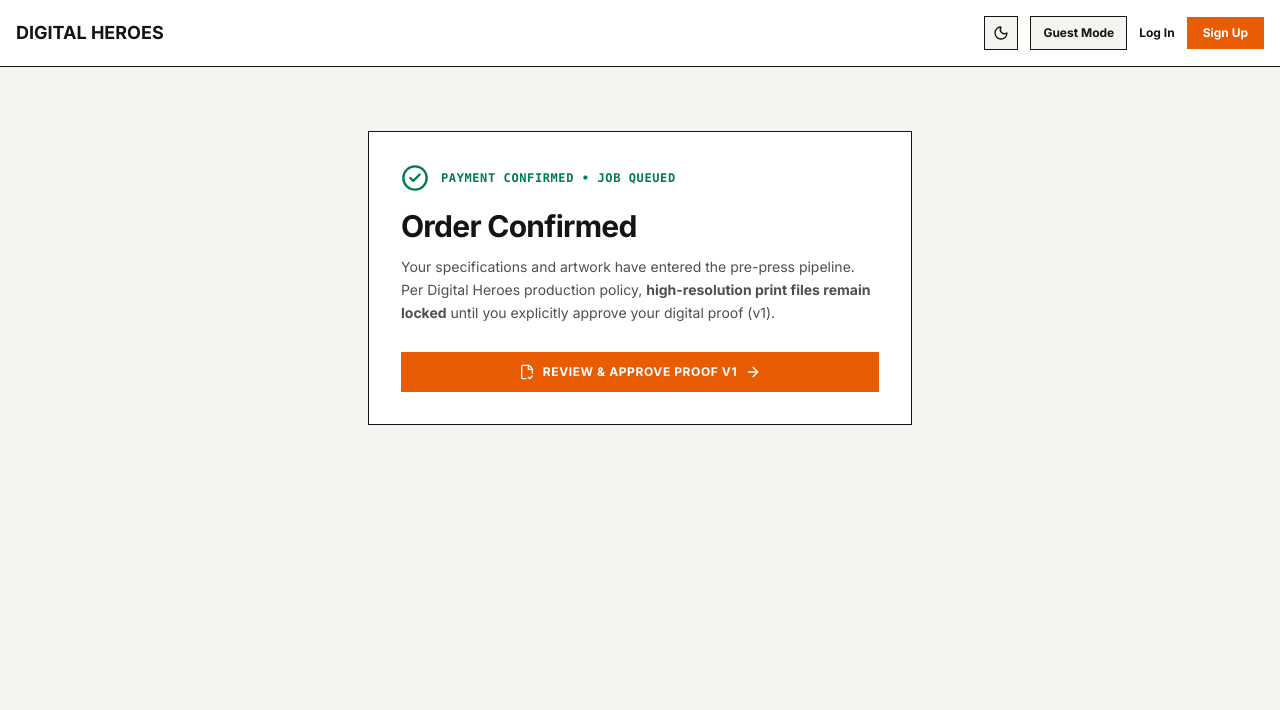
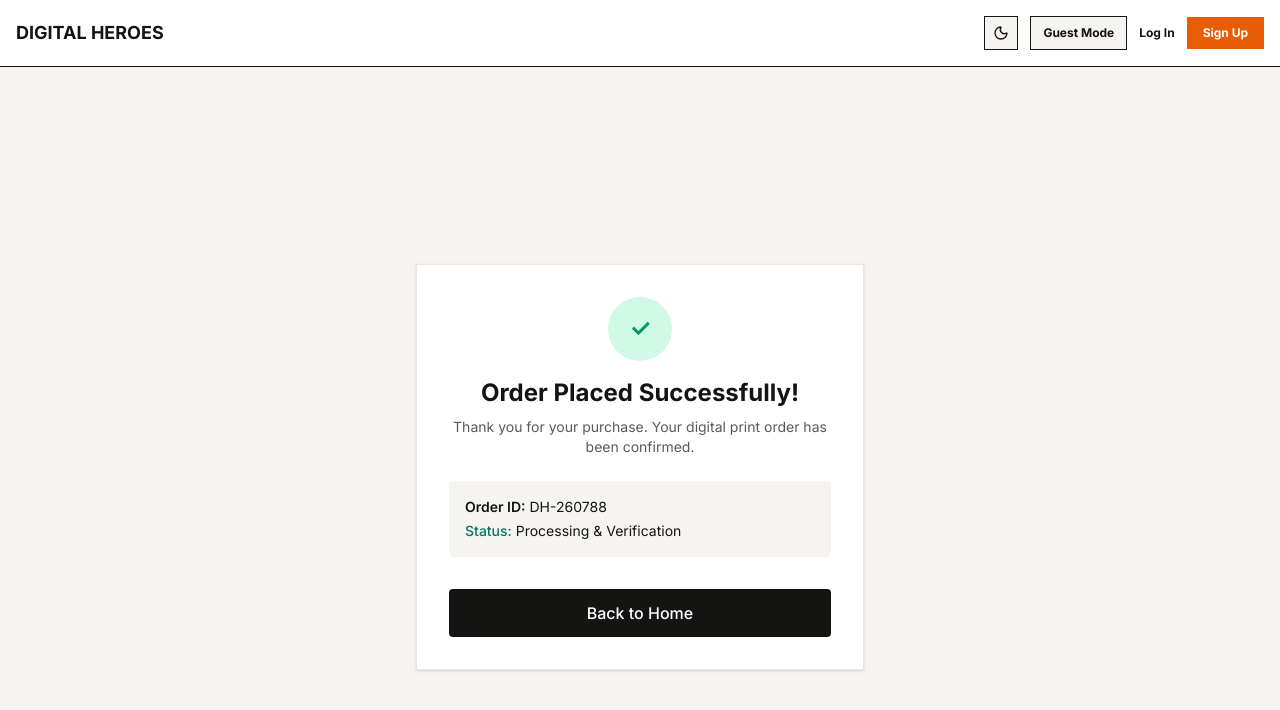
Before and after one commit to sarimkhan0000/Digital-Heroes, a Next.js app: page /checkout/success in a window 1280 px wide. Shown: the top 710 px of the page. Built offline with nearby package versions, Linux system fonts and the light colour scheme; no server answers.

Commit message:
Fix checkout success page prerender error with Suspense boundary

```diff
--- a/src/app/checkout/success/page.tsx
+++ b/src/app/checkout/success/page.tsx
@@ -1,71 +1,46 @@
+'use client';
+
+import { Suspense } from 'react';
+import { useSearchParams } from 'next/navigation';
 import Link from 'next/link';
-import { ArrowRight, CheckCircle2, FileCheck2 } from 'lucide-react';
-import { createServerSupabaseClient } from '@/lib/supabase/server';
 
-interface SuccessPageProps {
-  searchParams: Promise<{ orderId?: string }>;
-}
-
-export default async function CheckoutSuccessPage({ searchParams }: SuccessPageProps) {
-  const { orderId } = await searchParams;
-  const supabase = await createServerSupabaseClient();
-
-  const { data: order } = orderId
-    ? await supabase.from('orders').select('*').eq('id', orderId).single()
-    : { data: null };
+function CheckoutSuccessContent() {
+  const searchParams = useSearchParams();
+  const orderId = searchParams.get('order_id') || searchParams.get('session_id') || 'DH-' + Math.floor(100000 + Math.random() * 900000);
 
   return (
-    <div className="mx-auto max-w-xl px-4 py-16">
-      <div className="border border-[#141413] bg-white p-8">
-        <div className="flex items-center gap-3 text-emerald-700">
-          <CheckCircle2 className="h-7 w-7" />
-          <span className="font-mono text-xs font-bold uppercase tracking-wider">
-            Payment Confirmed • Job Queued
-          </span>
-        </div>
+    <div className="max-w-md mx-auto bg-white p-8 border border-[#141413]/10 shadow-sm text-center">
+      <div className="w-16 h-16 bg-emerald-100 text-emerald-600 rounded-full flex items-center justify-center mx-auto mb-4 text-2xl font-bold">
+        ✓
+      </div>
+      <h1 className="text-2xl font-bold text-[#141413]">Order Placed Successfully!</h1>
+      <p className="mt-2 text-sm text-[#141413]/70">
+        Thank you for your purchase. Your digital print order has been confirmed.
+      </p>
 
-        <h1 className="mt-4 font-heading text-3xl font-bold tracking-tight">
-          Order {order?.order_number ?? 'Confirmed'}
-        </h1>
+      <div className="mt-6 p-4 bg-[#F5F4F0] rounded text-left text-sm text-[#141413]">
+        <p><span className="font-semibold">Order ID:</span> {orderId}</p>
+        <p className="mt-1"><span className="text-emerald-700 font-medium">Status:</span> Processing &amp; Verification</p>
+      </div>
 
-        <p className="mt-3 text-sm leading-relaxed text-[#141413]/75">
-          Your specifications and artwork have entered the pre-press pipeline. Per Digital Heroes production policy, <strong>high-resolution print files remain locked</strong> until you explicitly approve your digital proof (v1).
-        </p>
-
-        {order && (
-          <div className="mt-6 border border-[#141413]/15 bg-[#F5F4F0] p-4 font-mono text-xs space-y-1.5">
-            <div className="flex justify-between">
-              <span className="text-[#141413]/60">Product:</span>
-              <span className="font-bold">{order.division_slug}</span>
-            </div>
-            <div className="flex justify-between">
-              <span className="text-[#141413]/60">Dimensions:</span>
-              <span>
-                {order.width_mm} × {order.height_mm} mm ({order.quantity} units)
-              </span>
-            </div>
-            <div className="flex justify-between">
-              <span className="text-[#141413]/60">Total Paid (inc. VAT):</span>
-              <span className="font-bold">£{Number(order.total_inc_vat).toFixed(2)}</span>
-            </div>
-            <div className="flex justify-between">
-              <span className="text-[#141413]/60">Pipeline Stage:</span>
-              <span className="font-bold text-[#E85D04]">{order.stage}</span>
-            </div>
-          </div>
-        )}
-
-        <div className="mt-7 flex flex-col gap-3 sm:flex-row">
-          <Link
-            href={order ? `/dashboard/orders/${order.id}` : '/dashboard'}
-            className="flex flex-1 items-center justify-center gap-2 bg-[#E85D04] px-5 py-3 text-xs font-bold uppercase tracking-wider text-white hover:bg-[#cf5102] transition-colors"
-          >
-            <FileCheck2 className="h-4 w-4" />
-            Review &amp; Approve Proof v1
-            <ArrowRight className="h-4 w-4" />
-          </Link>
-        </div>
+      <div className="mt-8 flex flex-col gap-3">
+        <Link
+          href="/"
+          className="w-full bg-[#141413] text-white py-3 rounded font-medium hover:bg-black transition-colors"
+        >
+          Back to Home
+        </Link>
       </div>
     </div>
   );
 }
+
+export default function CheckoutSuccessPage() {
+  return (
+    <div className="min-h-screen bg-[#F5F4F0] flex items-center justify-center p-4">
+      <Suspense fallback={<div className="text-center text-[#141413] font-medium">Loading order details...</div>}>
+        <CheckoutSuccessContent />
+      </Suspense>
+    </div>
+  );
+}
```
